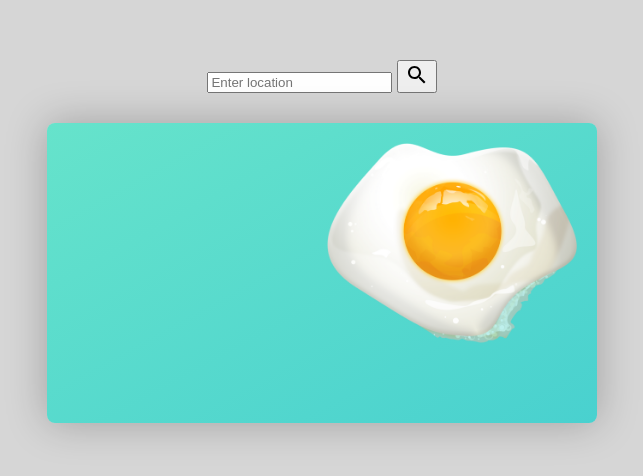
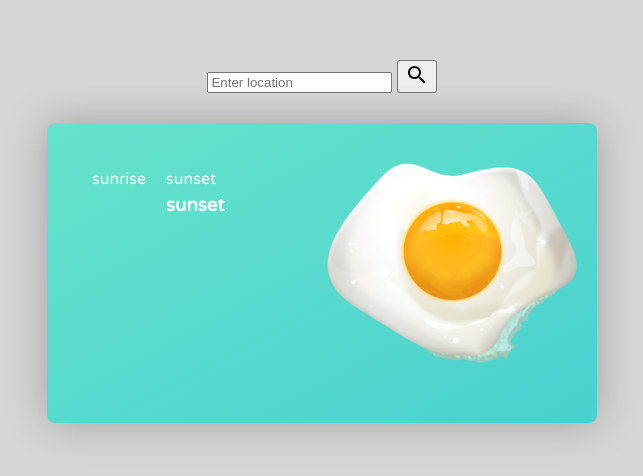
Before and after one commit to Gboriss/forecast, a plain HTML site: page index.html in a window 1280 px wide. Shown: the part 190-666 px from the top of the page, without its empty margins (318-961 px from the left). Drawn offline with Linux system fonts and the light colour scheme; no server answers.

Commit message:
get weather

```diff
--- a/index.html
+++ b/index.html
@@ -27,8 +27,18 @@
 				<h2 id="name"></h2>
 				<h1 id="current-temp"></h1>
 				<h2 id="description"></h2>
+				<div class="weather">
+					<div class="sunrise">
+						<p>sunrise</p>
+						<h3 id="sunrise"></h3>
+					</div>
+					<div class="sunset">
+						<p>sunset</p>
+						<h3 id="sunset">sunset</h3>
+					</div>
+				</div>
 			</div>
-			<div class="eat">
+			<div class="egg">
 				<img src="./assets/img/egg.png" width="250px;">
 			</div>
 			<div class="bottom"></div>
--- a/main.js
+++ b/main.js
@@ -26,5 +26,16 @@ let render = parsed => {
 	document.getElementById('description').innerHTML = description
 
 	let sunrise = parsed.sys.sunrise
-	// document.getElementById('sunrise').innerHTML = sunrise
+	let date = new Date(sunrise * 1000)
+	let timestr  = date.getHours()
+
+	// let hours = ( (sunrise / (1000 * 60 * 60)) % 24)
+	let minutes = Math.floor( (sunrise / 1000 / 60) % 60 )
+	document.getElementById('sunrise').innerHTML = timestr + ':' + minutes
+
+	let sunset = parsed.sys.sunset
+	let datenight = new Date(sunset * 1000)
+	let hours  = datenight.getHours()
+	let min = Math.floor( (sunset / 1000 / 60) % 60 )
+	document.getElementById('sunset').innerHTML = hours + ':' + min
 }
--- a/style.css
+++ b/style.css
@@ -26,6 +26,8 @@ main {
 #widget {
 	display: flex;
 	flex-wrap: wrap;
+	justify-content: flex-start;
+
 
 	width: 550px;
 	height: 300px;
@@ -43,14 +45,35 @@ main {
 	margin-left: 25px;
 }
 
-.eat {
+#description,
+#name {
+	margin-top: 5px;
+	margin-bottom: 10px;
+
+}
+.weather {
+	display: flex;
+	justify-content: flex-start;
+}
+
+.egg {
 	margin-left: auto;
+	margin-top: 20px;
 }
 
 h1 {
 	margin: auto;
 	font-size: 80px;
 }
+
 h2 {
-	margin: 10px;
+	/* margin: 0; */
 }
+h3 {
+	margin-top: 5px;
+}
+
+p {
+	margin-right: 20px;
+	margin-bottom: 5px;
+}
```
